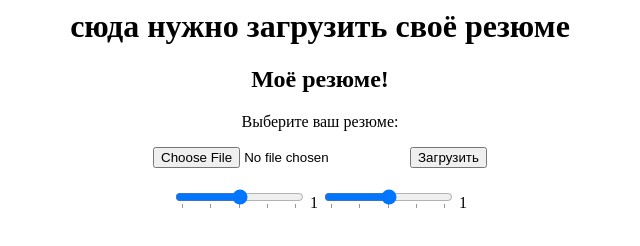
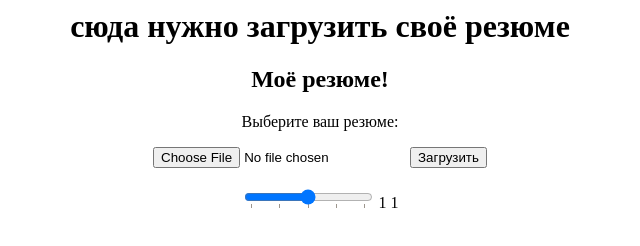
Before and after one commit to agbulgak/WEB, a plain HTML site: page index.html in a window 1280 px wide. Shown: the whole page, without its empty margins (320-960 px from the left). Drawn offline with Linux system fonts and the light colour scheme.

Commit message:
33333333333333333
3

```diff
--- a/index.html
+++ b/index.html
@@ -18,7 +18,7 @@
 <option value="100" label="100">
 </datalist>
 <span id="rangeValue">1</span>
-<input type="range" step="1" min="0" max="100" list="rangeList2" onchange="document.getElementById('rangeValue').innerHTML = this.value;">
+<input2 type="range" step="1" min="0" max="100" list="rangeList" onchange="document.getElementById('rangeValue').innerHTML = this.value;">
 <datalist id="rangeList2">
 <option value="0" label="0">
 <option value="25" label="25">
```
